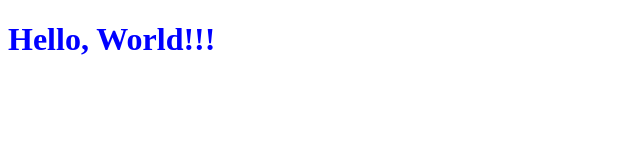
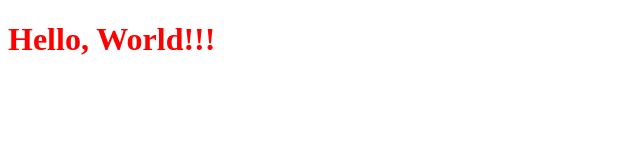
Before and after one commit to cn331/hello, a plain HTML site: page index.html in a window 1280 px wide. Shown: the whole page, without its empty margins (0-640 px from the left). Drawn offline with Linux system fonts and the light colour scheme.

Commit message:
change to red

```diff
--- a/index.html
+++ b/index.html
@@ -4,6 +4,6 @@
         <title>Hello</title>
     </head>
     <body>
-        <h1 style="color:blue">Hello, World!!!</h1>
+        <h1 style="color:red">Hello, World!!!</h1>
     </body>
 </html>
```
